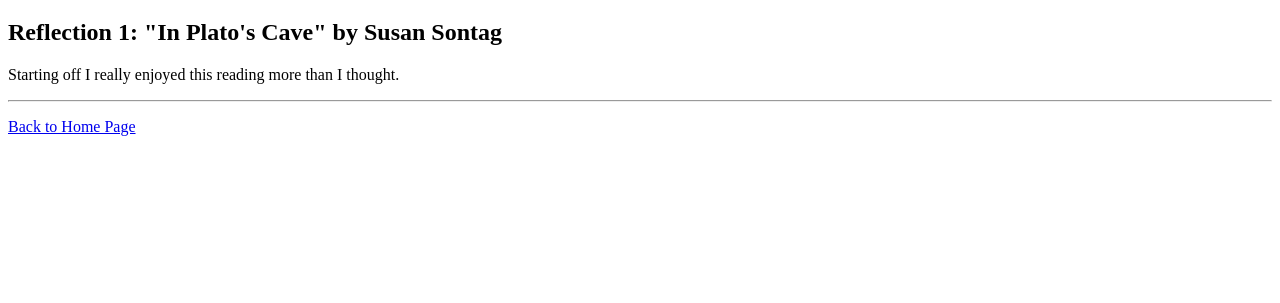
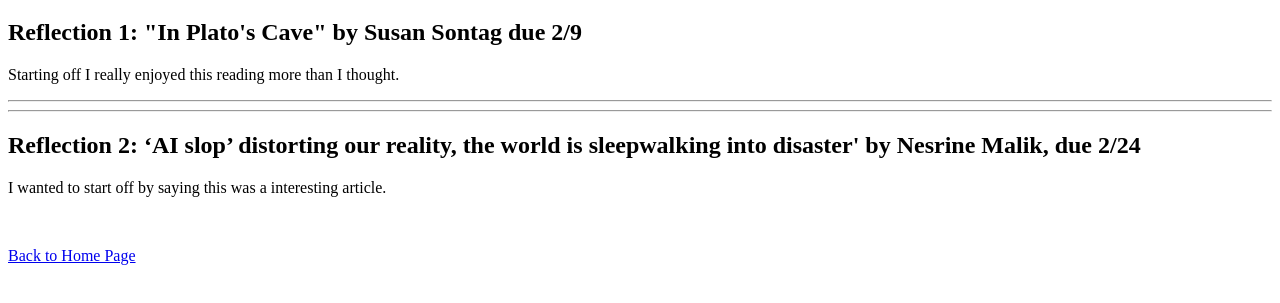
Before and after one commit to areesha9950/areesha9950.github.io, a plain HTML site: page readings.html in a window 1280 px wide. Shown: the part 61-364 px from the top of the page. Drawn offline with Linux system fonts and the light colour scheme.

Commit message:
Update readings.html

```diff
--- a/readings.html
+++ b/readings.html
@@ -1,21 +1,32 @@
 <!DOCTYPE html>
 <html>
+
 <head>
     <title>Course Reflections</title>
 </head>
+
 <body>
 
     <h1>Course Readings & Reflections</h1>
 
-    <h2>Reflection 1: "In Plato's Cave" by Susan Sontag</h2>
+    <h2>Reflection 1: "In Plato's Cave" by Susan Sontag due 2/9</h2>
 
     <p>
         Starting off I really enjoyed this reading more than I thought.
     </p>
 
     <hr>
+    <hr>
+
+    <h2>Reflection 2: ‘AI slop’ distorting our reality, the world is sleepwalking into disaster' by Nesrine Malik, due 2/24</h2>
+    <p>
+        I wanted to start off by saying this was a interesting article.
+    </p>
+
+    <br>
 
     <p><a href="index.html">Back to Home Page</a></p>
 
 </body>
+
 </html>
```
